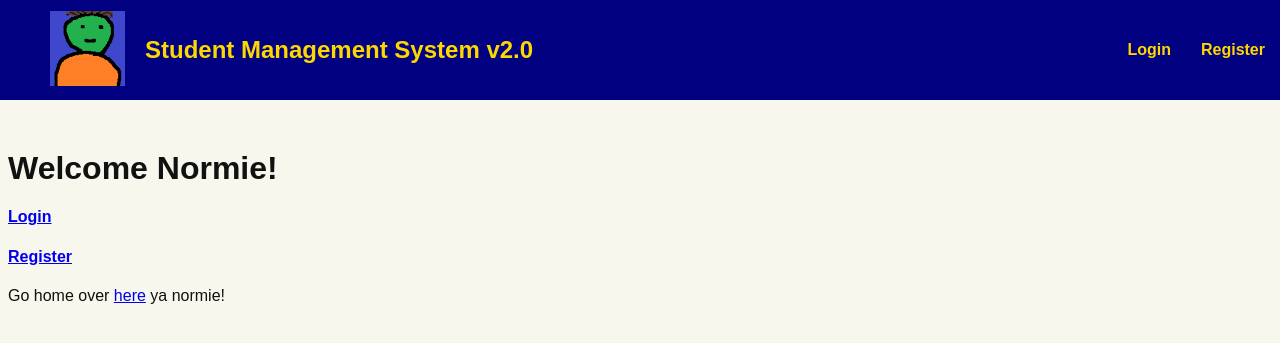
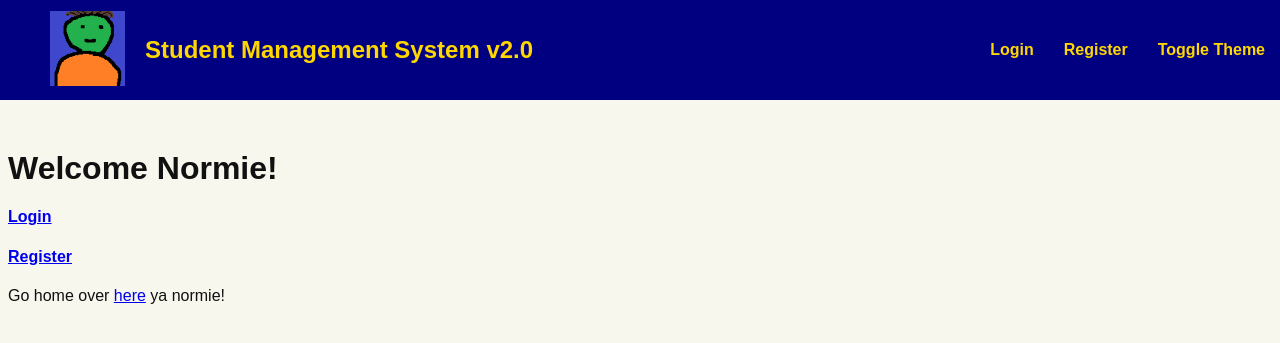
Before and after one commit to luk-ryan/StudentManagementSystemV2, a Flask app: page / in a window 1280 px wide. Shown: the top 343 px of the page. Run offline with Flask 2, Linux system fonts and the light colour scheme.

Commit message:
Added functionality to toggle theme (either light or dark).

```diff
--- a/backend/static/css/styles.css
+++ b/backend/static/css/styles.css
@@ -79,6 +79,9 @@ body {
     padding-right: 15px;
     background-color: var(--main-color);
     color: var(--accent-color);
+    font-family: var(--heading-font-family);
+    font-size: var(--paragraph-font-size);
+    font-weight: bold;
 }
 
 #top-navbar-links > li:hover {
@@ -86,15 +89,12 @@ body {
     cursor: pointer;
 }
 
-#top-navbar-links a {
+#top-navbar-links a, #top-navbar-links span {
     height: 100%;
     display: flex;
     justify-content: center;
     align-items: center;
-    font-family: var(--heading-font-family);
-    font-size: var(--paragraph-font-size);
     color: var(--accent-color);
-    font-weight: bold;
     text-decoration: none;
 }
 
--- /dev/null
+++ b/backend/static/js/toggleTheme.js
@@ -0,0 +1,7 @@
+function toggleTheme() {
+    const backgroundColor = getComputedStyle(document.documentElement).getPropertyValue("--background-color");
+    const textColor = getComputedStyle(document.documentElement).getPropertyValue("--text-color");
+
+    document.documentElement.style.setProperty("--background-color", textColor);
+    document.documentElement.style.setProperty("--text-color", backgroundColor);
+}
--- a/backend/templates/page_template.html
+++ b/backend/templates/page_template.html
@@ -23,11 +23,15 @@
                     <li>
                         <a href="/register">Register</a>
                     </li>
+                    <li onclick="toggleTheme()">
+                        <span>Toggle Theme</span>
+                    </li>
                 </ul>
             </div>
         </nav>
         <div id="main-content">
             {% block content %}{% endblock content %}
         </div>
+        <script src="static/js/toggleTheme.js"></script>
     </body>
 </html>
```
